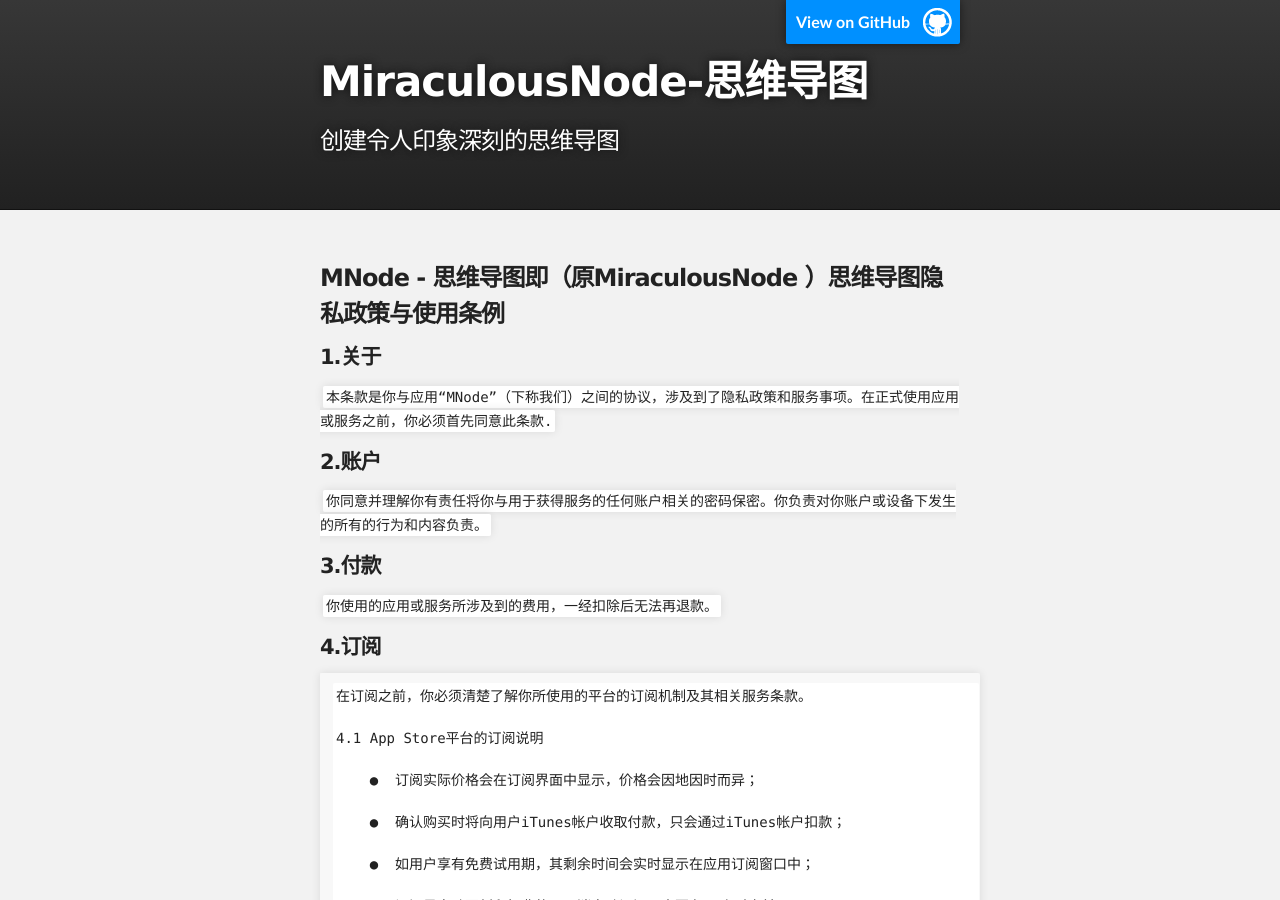
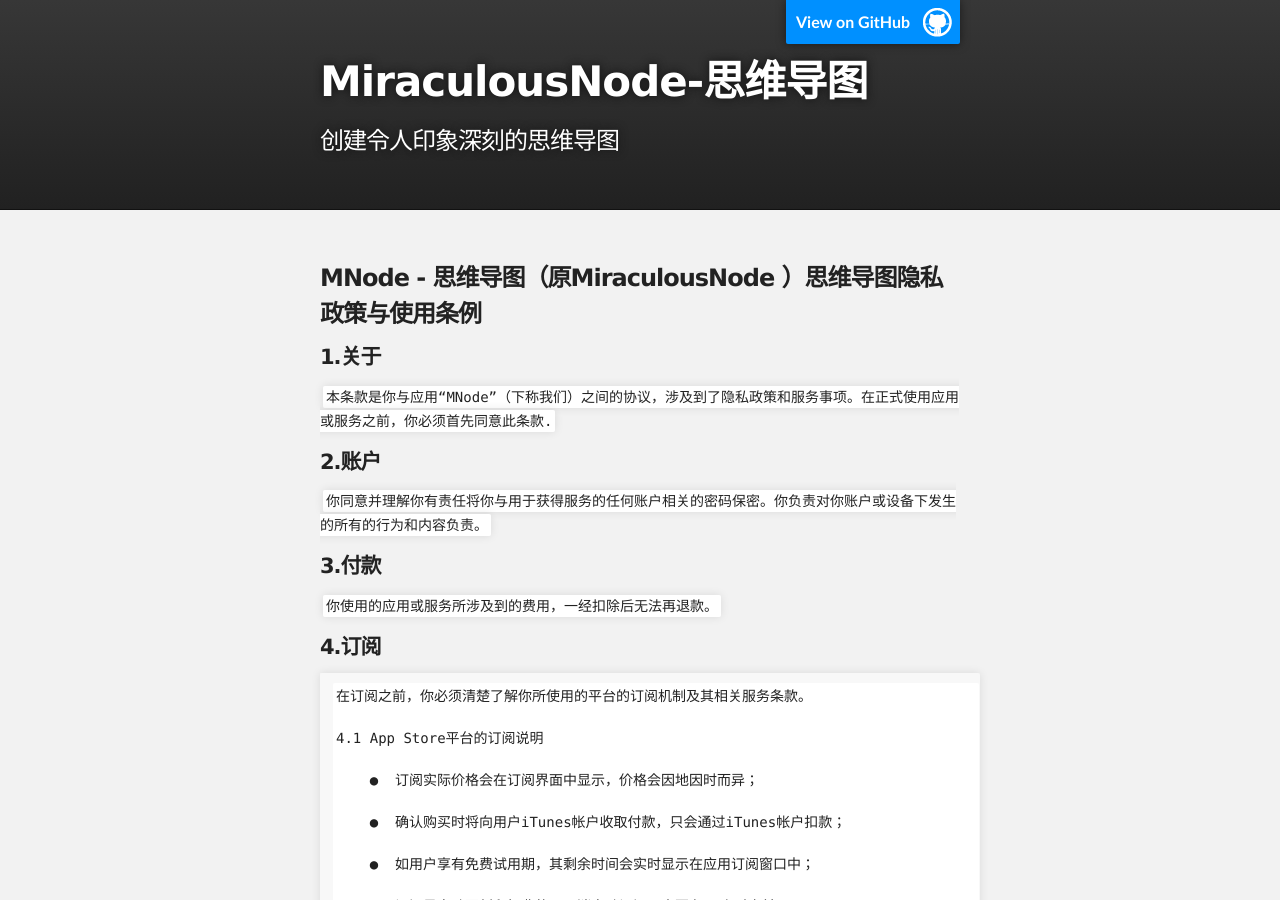
Before and after one commit to shibiao/sbplayer.github.io, a Jekyll site: the page built from 2.md, in a window 1280 px wide and 900 px high. Built offline with Jekyll 4.4.1, drawn with Linux system fonts in a browser that asks for light colours; our own code applies the rules of GitHub Pages for plain Markdown files.

Commit message:
Update 2.md

```diff
--- a/2.md
+++ b/2.md
@@ -1,4 +1,4 @@
-### MNode - 思维导图即（原MiraculousNode ）思维导图隐私政策与使用条例
+### MNode - 思维导图（原MiraculousNode ）思维导图隐私政策与使用条例
 
 #### 1.关于
 `本条款是你与应用“MNode”（下称我们）之间的协议，涉及到了隐私政策和服务事项。在正式使用应用或服务之前，你必须首先同意此条款. `
```
